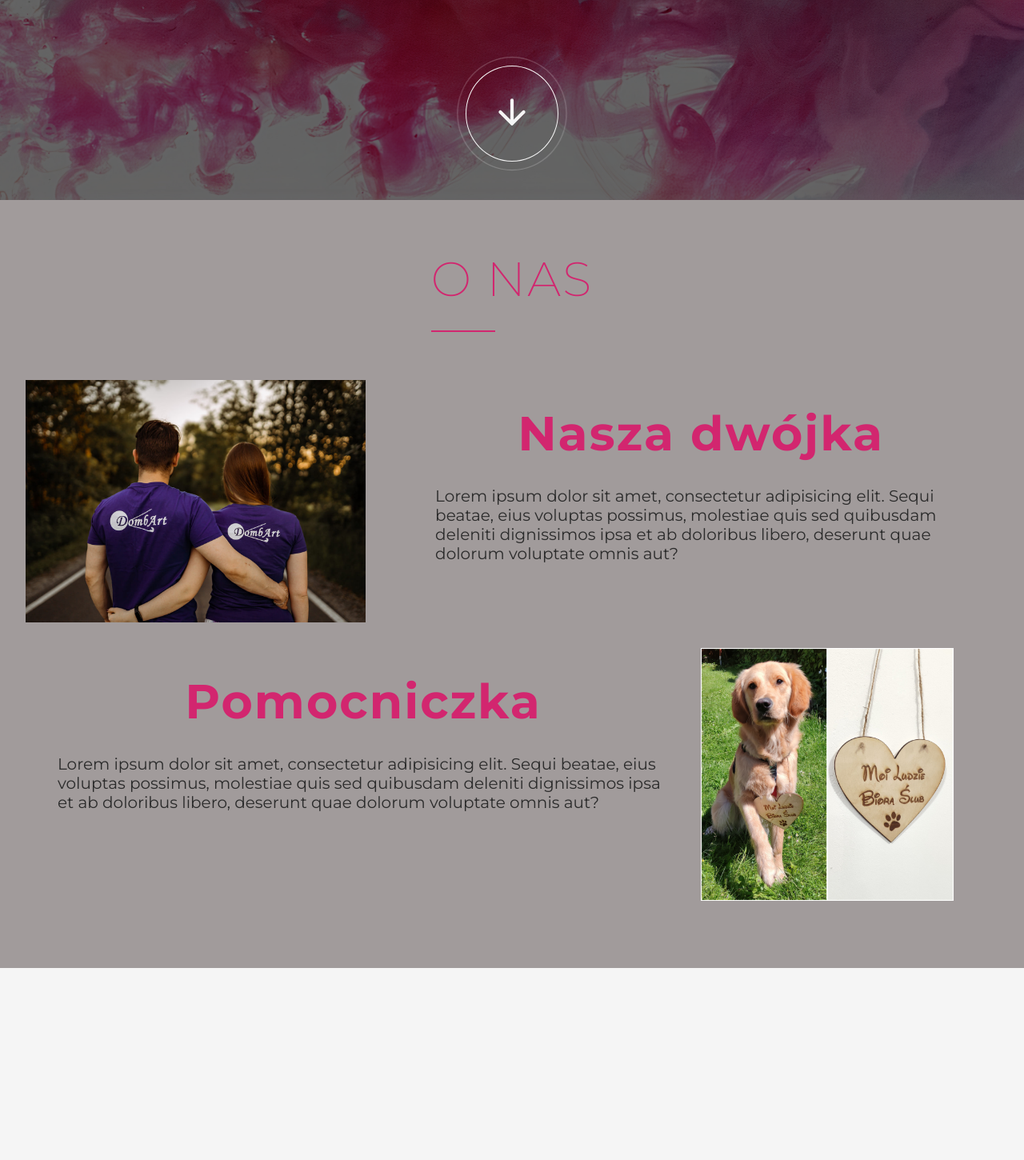
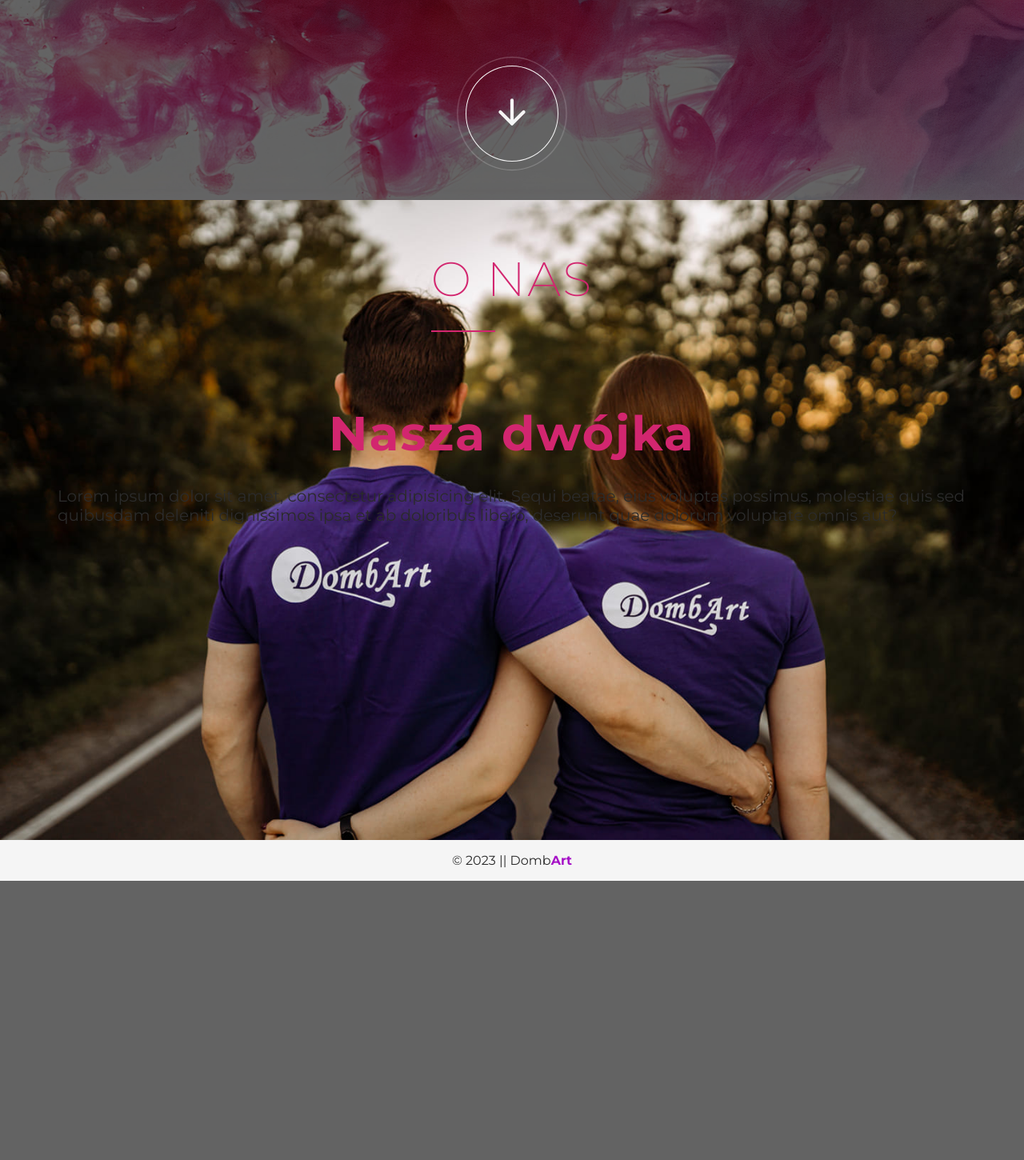
Before and after one commit to bnoworol/dombart, a PHP site: page / in a window 1280 px wide. Shown: the part 550-2000 px from the top of the page at 80% size. After the commit the page ends 1651 px from the top, so only its background shows below. Run offline with PHP 8.4, Linux system fonts and the light colour scheme; style sheets or scripts are compiled from the project's sources.

Commit message:
four commit

```diff
--- a/css/main.css
+++ b/css/main.css
@@ -197,8 +197,12 @@ body {
 }
 
 .aboutus {
-  background-color: #a19b9b;
+  background-image: url("../img/header/aboutus.jpg");
+  background-size: cover;
+  background-position: center;
+  background-attachment: fixed;
   overflow: hidden;
+  height: 100vh;
 }
 .aboutus__box {
   display: flex;
--- a/index.html
+++ b/index.html
@@ -10,6 +10,7 @@
     <link rel="preconnect" href="https://fonts.gstatic.com" crossorigin>
     <link href="https://fonts.googleapis.com/css2?family=Montserrat:wght@200;400;700&display=swap" rel="stylesheet">
     <link rel="stylesheet" href="./css/hamburger.css">
+    <link rel="stylesheet" href="https://cdn.jsdelivr.net/npm/swiper@9/swiper-bundle.min.css" />
     <link rel="stylesheet" href="css/main.css">
 </head>
 
@@ -38,7 +39,7 @@
 
     </nav>
     <!-- HERO GRAFIKA -->
-    <header class="header">
+    <header lazy="true" class="header">
         <div class="header__text-box">
 
             <h1 class="header__title">Domb<span>Art</span></h1>
@@ -55,7 +56,7 @@
     </header>
 
     <!-- MAIN -->
-
+    <main>
 
         <section id="aboutus" class="aboutus section-padding">
             <div class="wrapper">
@@ -64,9 +65,9 @@
                 <h2 class="section-title">O nas</h2>
 
                 <div class="aboutus__box">
-                    <div class="aboutus__box-img">
+                    <!-- <div class="aboutus__box-img">
                         <img src="./img/header/aboutus.jpg" alt="paradise" class="aboutus__img">
-                    </div>
+                    </div> -->
                     <div class="aboutus__box-text">
                         <h3 class="aboutus__title">Nasza dwójka</h3>
                         <p class="aboutus__text">Lorem ipsum dolor sit amet, consectetur adipisicing elit. Sequi beatae,
@@ -75,21 +76,60 @@
                     </div>
                 </div>
 
-                <div class="aboutus__box">
-                    <div class="aboutus__box-img aboutus__box-img--right">
+                <!-- <div class="aboutus__box"> -->
+                    <!-- <div class="aboutus__box-img aboutus__box-img--right">
                         <img src="./img/header/dog.jpg" alt="góry" class="aboutus__img--right">
-                    </div>
-                    <div class="aboutus__box-text aboutus__box-text--right">
+                    </div> -->
+                    <!-- <div class="aboutus__box-text aboutus__box-text--right">
                         <h3 class="aboutus__title">Pomocniczka</h3>
                         <p class="aboutus__text">Lorem ipsum dolor sit amet, consectetur adipisicing elit. Sequi beatae,
                             eius voluptas possimus, molestiae quis sed quibusdam deleniti dignissimos ipsa et ab
                             doloribus libero, deserunt quae dolorum voluptate omnis aut?</p>
                     </div>
-                </div>
+                </div> -->
 
 
             </div>
         </section>
+
+
+
+        <!-- <div class="slider">
+            <div class="item"><a href=""><img alt="logo" src="https://picsum.photos/id/10/200/300"></a></div>
+            <div class="item"><a href=""><img alt="logo" src="https://picsum.photos/id/11/200/300"></a></div>
+            <div class="item"><a href=""><img alt="logo" src="https://picsum.photos/id/12/200/300"></a></div>
+            <div class="item"><a href=""><img alt="logo" src="https://picsum.photos/id/13/200/300"></a></div>
+            <div class="item"><a href=""><img alt="logo" src="https://picsum.photos/id/14/200/300"></a></div>
+            <div class="item"><a href=""><img alt="logo" src="https://picsum.photos/id/15/200/300"></a></div>
+            <div class="item"><a href=""><img alt="logo" src="https://picsum.photos/id/16/200/300"></a></div>
+            <div class="item"><a href=""><img alt="logo" src="https://picsum.photos/id/17/200/300"></a></div>
+            <div class="item"><a href=""><img alt="logo" src="https://picsum.photos/id/18/200/300"></a></div>
+            <div class="item"><a href=""><img alt="logo" src="https://picsum.photos/id/19/200/300"></a></div>
+            <div class="item"><a href=""><img alt="logo" src="https://picsum.photos/id/28/200/300"></a></div>
+            <div class="item"><a href=""><img alt="logo" src="https://picsum.photos/id/29/200/300"></a></div>
+            <div class="item"><a href=""><img alt="logo" src="https://picsum.photos/id/33/200/300"></a></div>
+            <div class="item"><a href=""><img alt="logo" src="https://picsum.photos/id/53/200/300"></a></div>
+            <div class="item"><a href=""><img alt="logo" src="https://picsum.photos/id/54/200/300"></a></div>
+            <div class="item"><a href=""><img alt="logo" src="https://picsum.photos/id/55/200/300"></a></div>
+        </div>
+
+
+
+        <div class="swiper mySwiper">
+            <div class="swiper-wrapper">
+                <div class="swiper-slide"><img alt="logo" src="./img/header/ab.jpg"></div>
+                <div class="swiper-slide"><img alt="logo" src="./img/header/dog.jpg"></div>
+                <div class="swiper-slide"><img alt="logo" src="https://picsum.photos/id/10/200/300"></div>
+                <div class="swiper-slide"><img alt="logo" src="https://picsum.photos/id/10/200/300"></div>
+                <div class="swiper-slide"><img alt="logo" src="https://picsum.photos/id/10/200/300"></div>
+                <div class="swiper-slide"><img alt="logo" src="https://picsum.photos/id/10/200/300"></div>
+                <div class="swiper-slide"><img alt="logo" src="https://picsum.photos/id/10/200/300"></div>
+                <div class="swiper-slide"><img alt="logo" src="https://picsum.photos/id/10/200/300"></div>
+                <div class="swiper-slide"><img alt="logo" src="https://picsum.photos/id/10/200/300"></div>
+            </div>
+            <div class="swiper-button-next"></div>
+            <div class="swiper-button-prev"></div>
+        </div> -->
 
 
 
@@ -102,72 +142,36 @@
 
 
 
-<br>
-<br>
-<br>
-<br>
-<br>
-<br>
-<br>
-<br>
-<br>
-<br>
-<br>
-<br>
-<br>
-<br>
-<br>
-<br>
-<br>
-<br>
-<br>
-<br>
-<br>
-<br>
-<br>
-<br>
-<br>
-<br>
-<br>
-<br>
-<br>
-<br>
-<br>
-<br>
-<br>
-<br>
-<br>
-<br>
-<br>
-<br>
-<br>
-<br>
-<br>
-<br>
-<br>
-<br>
-<br>
-<br>
-<br>
-<br>
-<br>
-<br>
 
 
 
 
 
-
-
-
-
+    </main>
     <footer class="footer">
-            <p class="footer__bottom-text"> &copy; <span class="footer__year"></span> || Domb<span
-                    class="color">Art</span></p>
+        <p class="footer__bottom-text"> &copy; <span class="footer__year"></span> || Domb<span class="color">Art</span>
+        </p>
     </footer>
-
+    <!-- <script src="https://cdn.jsdelivr.net/npm/swiper@9/swiper-bundle.min.js"></script> -->
     <script src="js/main.js"></script>
-    </main>
+    <!-- <script>
+         var swiper = new Swiper(".mySwiper", {
+      spaceBetween: 100,
+      centeredSlides: true,
+      autoplay: {
+        delay: 2500,
+        disableOnInteraction: false,
+      },
+      pagination: {
+        el: ".swiper-pagination",
+        clickable: true,
+      },
+      navigation: {
+        nextEl: ".swiper-button-next",
+        prevEl: ".swiper-button-prev",
+      },
+    });
+    </script> -->
 </body>
 
 </html>
--- a/js/main.js
+++ b/js/main.js
@@ -38,6 +38,7 @@ function addedBackground () {
 	}
 }
 
+// SLIDER
 
 
 
--- a/scss/main.scss
+++ b/scss/main.scss
@@ -160,8 +160,12 @@
 // aboutus
 
 .aboutus {
-	background-color: $grey;
+	background-image: url('../img/header/aboutus.jpg');
+	background-size: cover;
+	background-position: center;
+	background-attachment: fixed;
 	overflow: hidden;
+	height: 100vh;
 
 	&__box {
 		display: flex;
```
Also changed, not shown: scss/_animation.scss (+52 -0 lines), 1 other file. Lines whose indentation alone changed are shown as unchanged.
